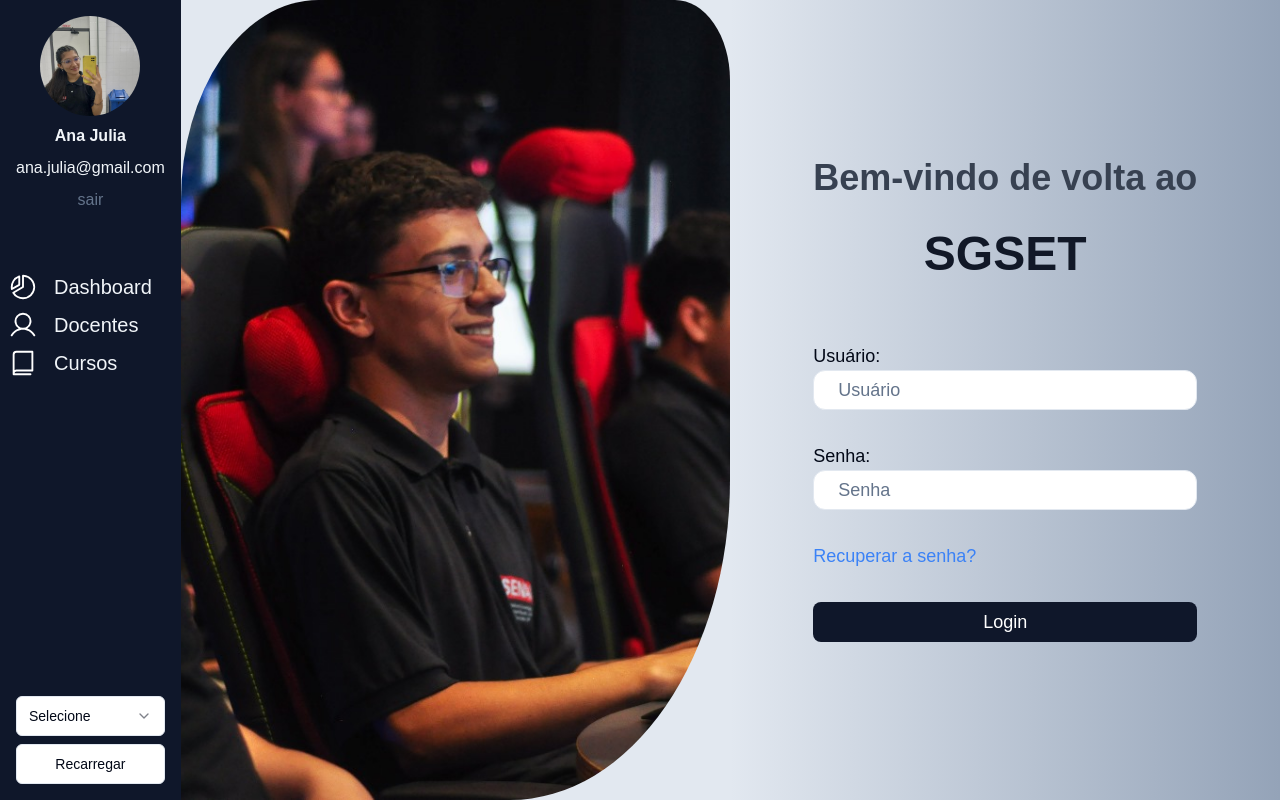
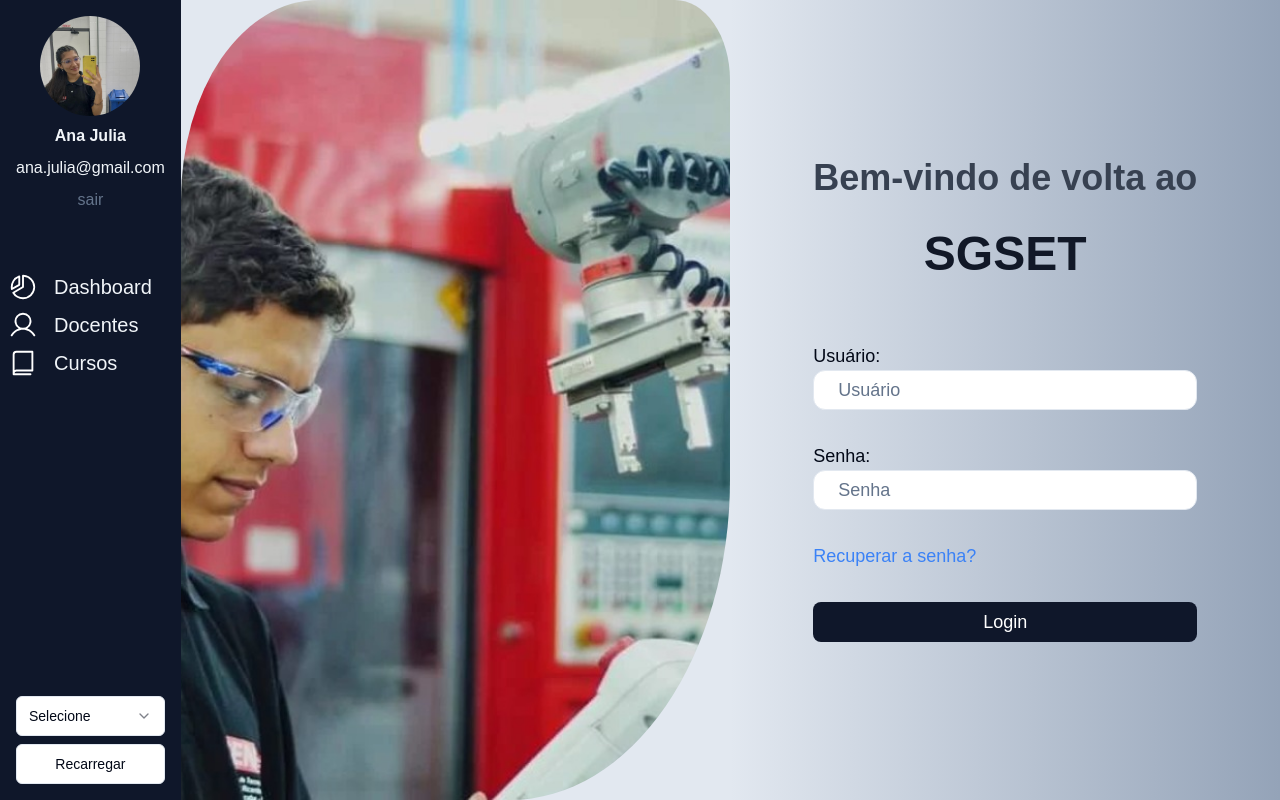
Before and after one commit to Gestao-FIC/ads_projeto_gestao_fic, a Next.js app in the folder frontend/: page /Login in a window 1280 px wide. Built offline with nearby package versions, Linux system fonts and the light colour scheme.

Commit message:
Revert "Feature/front login page"

```diff
--- a/frontend/app/Login/page.tsx
+++ b/frontend/app/Login/page.tsx
@@ -9,7 +9,7 @@ const Login = () => {
     <div className="flex h-screen">
       <div className="w-1/2 bg-slate-200 flex items-center justify-center overflow-hidden ">
         <Image
-          src={"/images/Login.jpeg"}
+          src={"/images/Lucas.jpg"}
           height={774}
           width={816}
           alt="Ilustração de fábrica"
```
Also changed, not shown: frontend/public/images/Login.jpeg (deleted).
